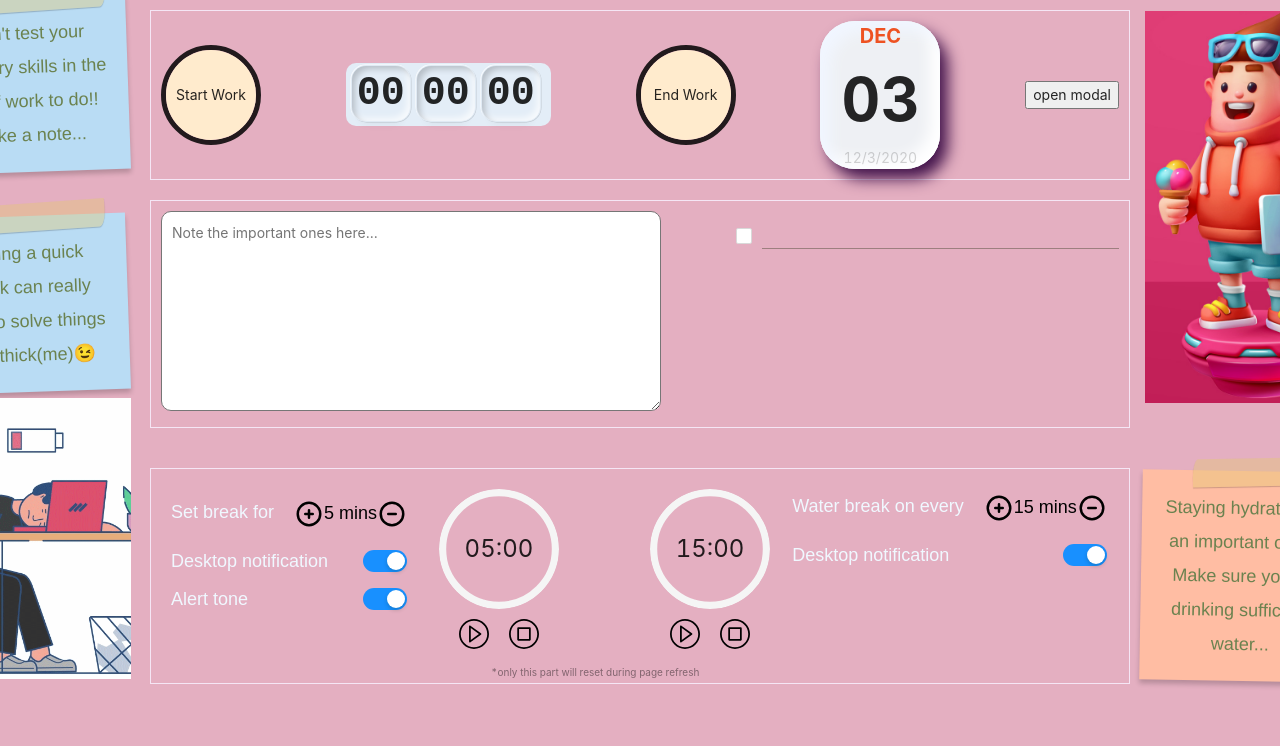
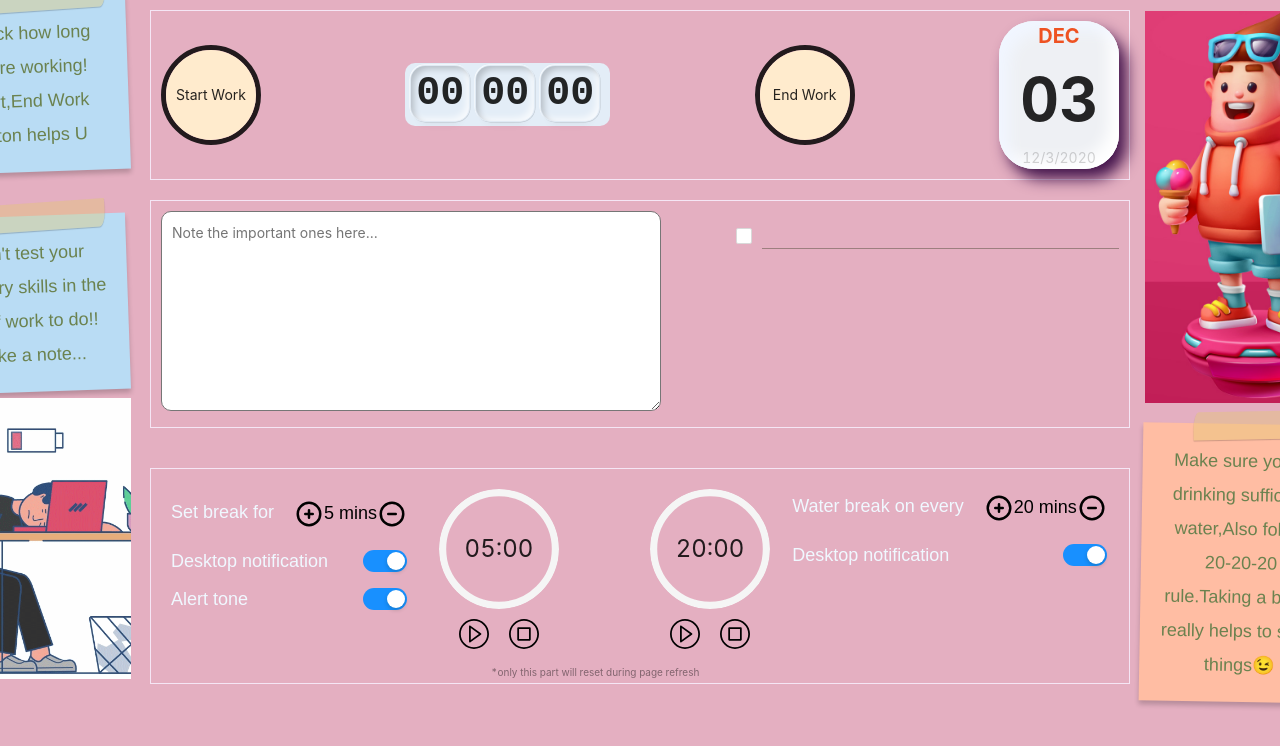
Before and after one commit to karthick3018/wfh-mate, a React (Create React App) app: page / in a window 1280 px wide. Shown: the top 746 px of the page. Built offline with nearby package versions, Linux system fonts and the light colour scheme.

Commit message:
water break timer changes

```diff
--- a/src/components/breakTimer/breakTimer.css
+++ b/src/components/breakTimer/breakTimer.css
@@ -45,6 +45,10 @@
   margin-right: 20px;
 }
 
+.set-break-icon,.timer-icons:hover{
+  cursor: pointer;
+}
+
 .set-break-icon{
   width: 30px;
 }
--- a/src/components/breakTimer/index.js
+++ b/src/components/breakTimer/index.js
@@ -88,10 +88,6 @@ const BreakTimer = () => {
     handleSetInterval()
   }
 
-  const handlePause = () => {
-    setBreakStartClicked(false);
-  }
-
   const handleEnd = (fromIntervalFn=true) => {
     setBreakStartClicked(false);
     timer({
--- a/src/components/note/index.js
+++ b/src/components/note/index.js
@@ -8,8 +8,8 @@ const Note = () => {
   return (
     <div className="notes-wrapper">
       <div className="notify-text">
+        <p className="sticky-note-wrap sticky-note-blue sticky-note-wrap-text">Check how long you're working! Start,End Work button helps U</p>
         <p className="sticky-note-wrap sticky-note-blue sticky-note-wrap-text">Don't test your memory skills in the list of work to do!! Make a note...</p>
-        <p className="sticky-note-wrap sticky-note-blue sticky-note-wrap-text">Taking a quick break can really help to solve things - karthick(me)😉</p>
       </div>
       <TextArea
 
--- a/src/components/waterBreakTimer/index.js
+++ b/src/components/waterBreakTimer/index.js
@@ -15,7 +15,7 @@ var waterTimerSetIntervalTime=0;
 const WaterBreakTimer = () => {
   const [waterBreakTime,setWaterBreakTime] = useState({
     seconds:0,
-    minutes:15
+    minutes:20
   });
   const [showDesktopNotification,setDesktopNotification] = useState(false);
   const [isWaterBreakStartClicked,setWaterBreakStartClicked] = useState(false);
@@ -40,29 +40,33 @@ const WaterBreakTimer = () => {
    waterTimerSetIntervalTime=setInterval(function(){
        setDesktopNotification(true)
        setState({
-         minutes:14,seconds:59
+         minutes:19,seconds:59
        })
       }, waterBreakTime?.minutes * 60000);
   }
 
 
   const handleIncrement = () => {
-    if(waterBreakTime?.minutes<60)
+    if(waterBreakTime?.minutes<30){
       setWaterBreakTime(prevBreakTime => {
-      return {...prevBreakTime, minutes: prevBreakTime.minutes+15};
+        return {...prevBreakTime, minutes: prevBreakTime.minutes+10};
       });
       setState(prevState=>{
-      return {...prevState, minutes: prevState.minutes+15};
+        return {...prevState, minutes: prevState.minutes+10};
       })
     }
+
+  }
   const handleDecrement = () => {
-     if(waterBreakTime?.minutes>15)
+     if(waterBreakTime?.minutes>20){
       setWaterBreakTime(prevBreakTime => {
-      return {...prevBreakTime, minutes: prevBreakTime.minutes-15};
+        return {...prevBreakTime, minutes: prevBreakTime.minutes-10};
       });
       setState(prevState=>{
-      return {...prevState, minutes: prevState.minutes-15};
+        return {...prevState, minutes: prevState.minutes-10};
       })
+     }
+
   }
 
   const handleStart = () => {
@@ -91,7 +95,7 @@ const WaterBreakTimer = () => {
   return (
     <div className="water-break-wrapper">
         <div className="notify-text-water">
-          <p className="sticky-note-wrap sticky-note-orange sticky-note-wrap-text">Staying hydrated is an important one . Make sure you're drinking sufficient water...</p>
+          <p className="sticky-note-wrap sticky-note-orange sticky-note-wrap-text">Make sure you're drinking sufficient water,Also follow 20-20-20 rule.Taking a break really helps to solve things<span role="img" aria-labelledby="wink">😉</span> </p>
         </div>
 
         <div>
--- a/src/components/waterBreakTimer/waterBreak.css
+++ b/src/components/waterBreakTimer/waterBreak.css
@@ -39,7 +39,7 @@
     position: absolute;
     width: 200px;
     right: -200px;
-    top: -8px;
+    top: -55px;
 }
 
 .sticky-note-orange {
--- a/src/components/workTimer/index.js
+++ b/src/components/workTimer/index.js
@@ -43,7 +43,6 @@ const WorkTimer=()=> {
          <div className="control-button-inner">End Work</div>
        </div>
        <Calender/>
-       <button onClick={()=>setModalVisible(!isModalOpen)}>open modal</button>
        {isModalOpen &&
        <ModalAtom
         isModalOpen = { isModalOpen }
--- a/src/index.css
+++ b/src/index.css
@@ -1,10 +1,6 @@
 body {
   margin: 0;
   box-sizing: border-box;
-  /* background-image: url("https://res.cloudinary.com/karthick30/image/upload/v1593430194/xf8xle2qdx8ganfjtz5h.jpg"); */
-  /* background-image: url("https://res.cloudinary.com/karthick30/image/upload/v1593439273/yxvelcaftjygrwmxqulb.jpg"); */
-  /* background-repeat:no-repeat;
-  background-size:cover; */
   font-family: "Alegreya", "serif";
   background:#E4AFC1 !important;
 
@@ -12,6 +8,10 @@ body {
 
 *{
   box-sizing: border-box;
+}
+
+textarea {
+  resize: none;
 }
 
 .sticky-note-wrap {
--- a/src/uiElements/textArea.js
+++ b/src/uiElements/textArea.js
@@ -15,6 +15,7 @@ const TextArea = () => {
        placeholder="Note the important ones here..."
        onChange={handleTextAreaChange}
        value={state}
+       draggable={false}
       />
     </div>
   )
```
Lines whose indentation alone changed are shown as unchanged.
